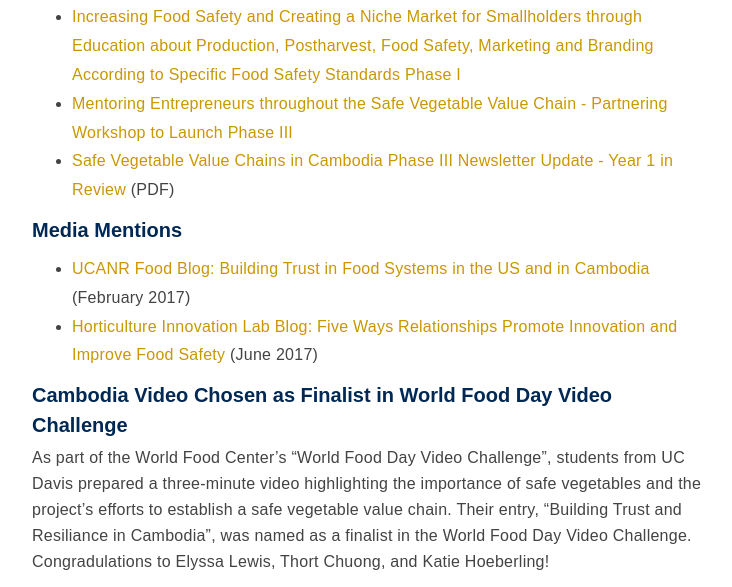
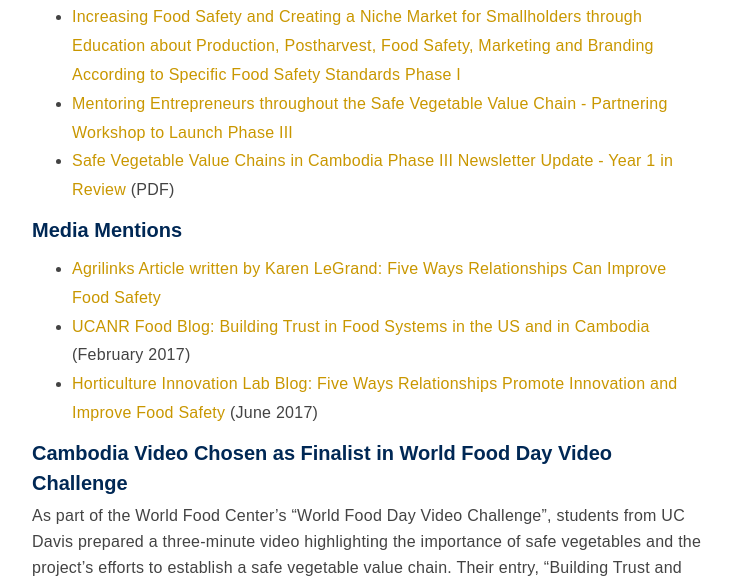
Before and after one commit to ucdavis/ip, a Jekyll site: the page built from _posts/countries/2015-02-12-Cambodia.markdown, in a window 1280 px wide and 900 px high, scrolled down 1396 px, cut to the strip 0-587 px from the top of the window. Shown: the whole strip, without its empty margins (96-828 px from the left). Built offline with Jekyll 4.4.1, drawn with Linux system fonts in a browser that asks for light colours; nearby versions of some CDN libraries.

Commit message:
agrilinks article

```diff
--- a/_posts/countries/2015-02-12-Cambodia.markdown
+++ b/_posts/countries/2015-02-12-Cambodia.markdown
@@ -25,6 +25,7 @@
 
 
 ### Media Mentions
+- <a target="_blank" href="https://www.agrilinks.org/post/5-ways-relationships-can-improve-food-safety"> Agrilinks Article written by Karen LeGrand: Five Ways Relationships Can Improve Food Safety</a><br>
 - <a href="http://ucanr.edu/blogs/blogcore/postdetail.cfm?postnum=23237">UCANR Food Blog: Building Trust in Food Systems in the US and in Cambodia</a> (February 2017) <br>
 - <a href="https://blog.horticulture.ucdavis.edu/2017/06/5-ways-relationships-promote-innovation-food-safety/">Horticulture Innovation Lab Blog: Five Ways Relationships Promote Innovation and Improve Food Safety</a> (June 2017) <br>
 
--- a/index.html
+++ b/index.html
@@ -24,7 +24,7 @@
 
     <div id="htmlcaption4" class="nivo-html-caption">
       <h2 class="bg-unitrans-red">Partnering with Royal University of Agriculture, Cambodia</h2>
-        <p><a href="https://www.agrilinks.org/post/5-ways-relationships-can-improve-food-safety">New AgriLinks Article: Five Way Relationships Can Improve Food Safety</a></p>
+        <p><a href="https://www.agrilinks.org/post/5-ways-relationships-can-improve-food-safety">New Agrilinks Article: Five Way Relationships Can Improve Food Safety</a></p>
         <p><a href="/countries/cambodia">UC Davis Faculty Collaborate on Safe Vegetable Value Chains</a></p>
         <p><a href="/profiles/Cambodia/SVVC_entrepreneurship">Mentoring Entrepreneurs in the Market Chain</a></p>
     </div>
```
